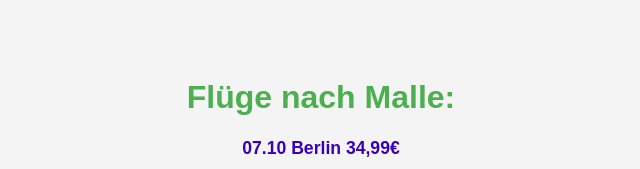
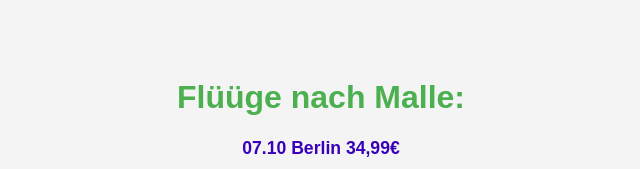
Before and after one commit to Flight2city/Webseite-7, a plain HTML site: page index.html in a window 1280 px wide. Shown: the top 169 px of the page, without its empty margins (319-959 px from the left). Drawn offline with Linux system fonts and the light colour scheme.

Commit message:
Update index.html

```diff
--- a/index.html
+++ b/index.html
@@ -27,7 +27,7 @@
     </style>
 </head>
 <body>
-    <h1>Flüge nach Malle:</h1>
+    <h1>Flüüge nach Malle:</h1>
     <div id="links-container">
         <!-- Die Links werden hier von JavaScript eingefügt -->
     </div>
```
